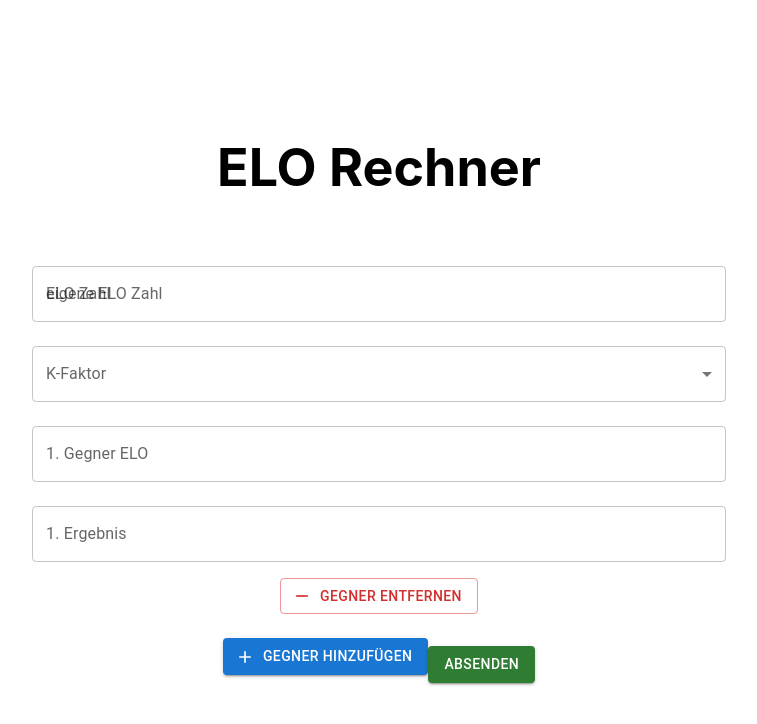
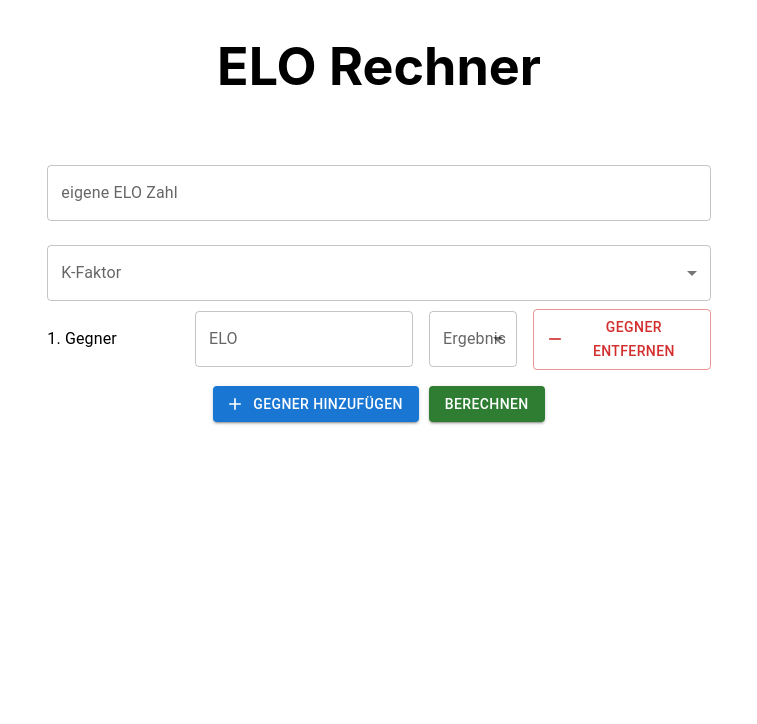
Before and after one commit to masterofpuppets2/elo_rechner, a React (Create React App) app: page / in a window 1280 px wide. Shown: the top 724 px of the page, without its empty margins (261-1018 px from the left). Built offline with nearby package versions, Linux system fonts and the light colour scheme.

Commit message:
adjust styling

```diff
--- a/src/App.css
+++ b/src/App.css
@@ -4,7 +4,6 @@
 
 .App-header {
   background-color: white;
-  min-height: 100vh;
   display: flex;
   flex-direction: column;
   align-items: center;
--- /dev/null
+++ b/src/EloForm.css
@@ -0,0 +1,36 @@
+.form-container {
+    padding: 16px;
+  }
+
+  .button-group {
+    display: flex;
+    justify-content: center;
+    gap: 10px; /* Abstände zwischen Buttons */
+    margin-top: 16px;
+  }
+
+  .match-box {
+    display: flex;
+    align-items: center;
+    justify-content: flex-start;
+    gap: 16px;
+    margin-bottom: 16px;
+  }
+
+  .opponent-elo-field {
+    flex-grow: 2; /* Gegner ELO Feld bekommt mehr Platz */
+  }
+
+  .result-select {
+    width: 100px; /* Feste Breite für das Ergebnisfeld */
+  }
+
+  .remove-button {
+    margin-left: 16px; /* Mehr Abstand zwischen Ergebnis und Entfernen-Button */
+    align-self: center; /* Vertikal mittig */
+  }
+
+  .match-label {
+    flex-basis: 150px; /* Feste Breite für die Nummerierung, um einheitliche Position zu gewährleisten */
+    text-align: left; /* Links ausgerichtet */
+  }
--- a/src/EloForm.js
+++ b/src/EloForm.js
@@ -1,7 +1,8 @@
 import React, { useState } from 'react';
-import { TextField, Button, MenuItem, Select, InputLabel, FormControl, Box } from '@mui/material';
+import { TextField, Button, MenuItem, Select, InputLabel, FormControl, Box, Typography } from '@mui/material';
 import AddIcon from '@mui/icons-material/Add';
 import RemoveIcon from '@mui/icons-material/Remove';
+import './EloForm.css';
 
 const EloForm = () => {
   const [elo, setElo] = useState('');
@@ -26,17 +27,16 @@ const EloForm = () => {
 
   const handleSubmit = (event) => {
     event.preventDefault();
-    // Hier kannst du die Daten verarbeiten, z.B. an einen Server senden
     console.log({ elo, kFactor, matches });
   };
 
   return (
-    <Box component="form" onSubmit={handleSubmit} sx={{ padding: 2 }}>
+    <Box component="form" onSubmit={handleSubmit} className="form-container">
       <FormControl fullWidth margin="normal">
-        <InputLabel id="elo-label">ELO Zahl</InputLabel>
         <TextField
           id="elo"
-          type="number"
+          type="text"
+          inputMode="numeric"
           value={elo}
           onChange={(e) => setElo(e.target.value)}
           label="eigene ELO Zahl"
@@ -59,39 +59,52 @@ const EloForm = () => {
       </FormControl>
 
       {matches.map((match, index) => (
-        <Box key={index} sx={{ marginBottom: 2 }}>
+        <Box key={index} className="match-box">
+          {/* Gegner Nummerierung */}
+          <Typography className="match-label">{`${index + 1}. Gegner`}</Typography>
+
+          {/* Gegner ELO */}
           <TextField
-            fullWidth
-            margin="normal"
-            label={`${index + 1}. Gegner ELO`}
-            type="number"
+            className="opponent-elo-field"
+            label="ELO"
+            type="text"
+            inputMode="numeric"
             name="opponentElo"
             value={match.opponentElo}
             onChange={(e) => handleMatchChange(index, e)}
             variant="outlined"
           />
-          <TextField
-            fullWidth
-            margin="normal"
-            label={`${index + 1}. Ergebnis`}
-            type="number"
+
+          {/* Ergebnis */}
+          <FormControl className="result-select">
+            <InputLabel id={`result-label-${index}`}>Ergebnis</InputLabel>
+            <Select
+              labelId={`result-label-${index}`}
               name="result"
               value={match.result}
               onChange={(e) => handleMatchChange(index, e)}
-            variant="outlined"
-          />
+              label="Ergebnis"
+            >
+              <MenuItem value={0}>0</MenuItem>
+              <MenuItem value={0.5}>0.5</MenuItem>
+              <MenuItem value={1}>1</MenuItem>
+            </Select>
+          </FormControl>
+
+          {/* Entfernen Button */}
           <Button
+            className="remove-button"
             variant="outlined"
             color="error"
             startIcon={<RemoveIcon />}
             onClick={() => handleRemoveMatch(index)}
-            sx={{ marginTop: 1 }}
           >
             Gegner Entfernen
           </Button>
         </Box>
       ))}
 
+      <Box className="button-group">
         <Button
           variant="contained"
           color="primary"
@@ -105,10 +118,10 @@ const EloForm = () => {
           type="submit"
           variant="contained"
           color="success"
-        sx={{ marginTop: 2 }}
         >
-        Absenden
+          Berechnen
         </Button>
+      </Box>
     </Box>
   );
 };
```
Lines whose indentation alone changed are shown as unchanged.
